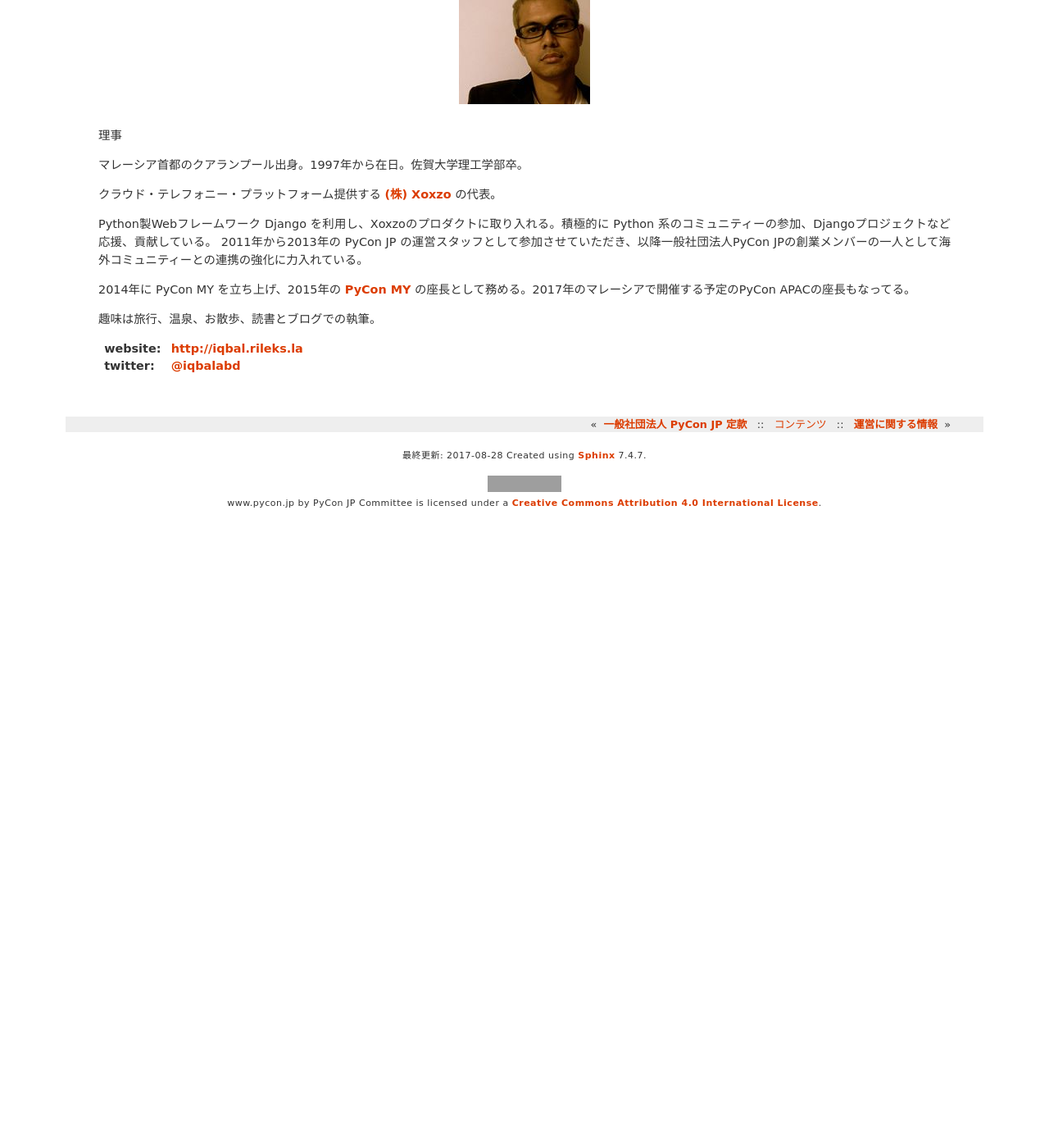
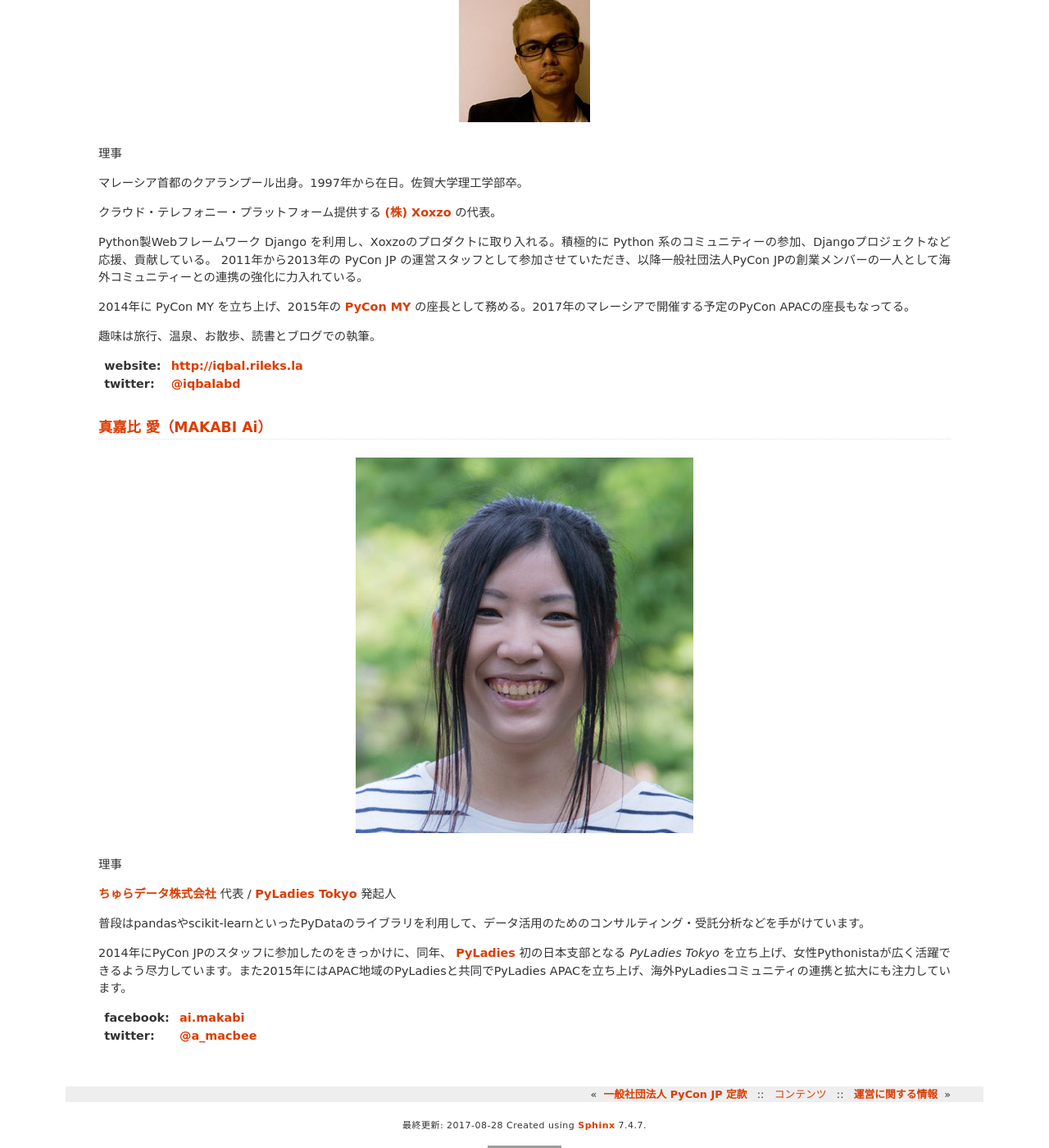
Before and after one commit to pyconjp/www.pycon.jp, a Sphinx documentation site: the page built from source/committee/board.rst, in a window 1280 px wide and 1400 px high, scrolled down 2509 px. Shown: the whole window at 82% size. Built offline with Sphinx 7.4.7, drawn with Linux system fonts in a browser that asks for light colours; before the commit the page ends 3139 px from its top, so only the background shows below that; grey boxes are pictures that could not be loaded.

Commit message:
add macabi profile to board member page. ref ISSHA-724

```diff
--- a/source/committee/board.rst
+++ b/source/committee/board.rst
@@ -110,3 +110,25 @@ Python製Webフレームワーク Django を利用し、Xoxzoのプロダクト
 :twitter: `@iqbalabd`_
 
 .. _@iqbalabd: https://twitter.com/iqbalabd/
+
+
+真嘉比 愛（MAKABI Ai）
+=====================
+.. figure:: /_static/makabi.jpeg
+
+理事
+
+`ちゅらデータ株式会社`_ 代表 / `PyLadies Tokyo`_ 発起人
+
+普段はpandasやscikit-learnといったPyDataのライブラリを利用して、データ活用のためのコンサルティング・受託分析などを手がけています。
+
+2014年にPyCon JPのスタッフに参加したのをきっかけに、同年、 PyLadies_ 初の日本支部となる `PyLadies Tokyo` を立ち上げ、女性Pythonistaが広く活躍できるよう尽力しています。また2015年にはAPAC地域のPyLadiesと共同でPyLadies APACを立ち上げ、海外PyLadiesコミュニティの連携と拡大にも注力しています。
+
+:facebook: `ai.makabi`_
+:twitter: `@a_macbee`_
+
+.. _ちゅらデータ株式会社: https://churadata.okinawa/
+.. _PyLadies Tokyo: http://tokyo.pyladies.com/
+.. _PyLadies: http://www.pyladies.com/
+.. _ai.makabi: https://www.facebook.com/ai.makabi
+.. _@a_macbee: https://twitter.com/a_macbee
```
Also changed, not shown: source/_static/makabi.jpeg (added).
